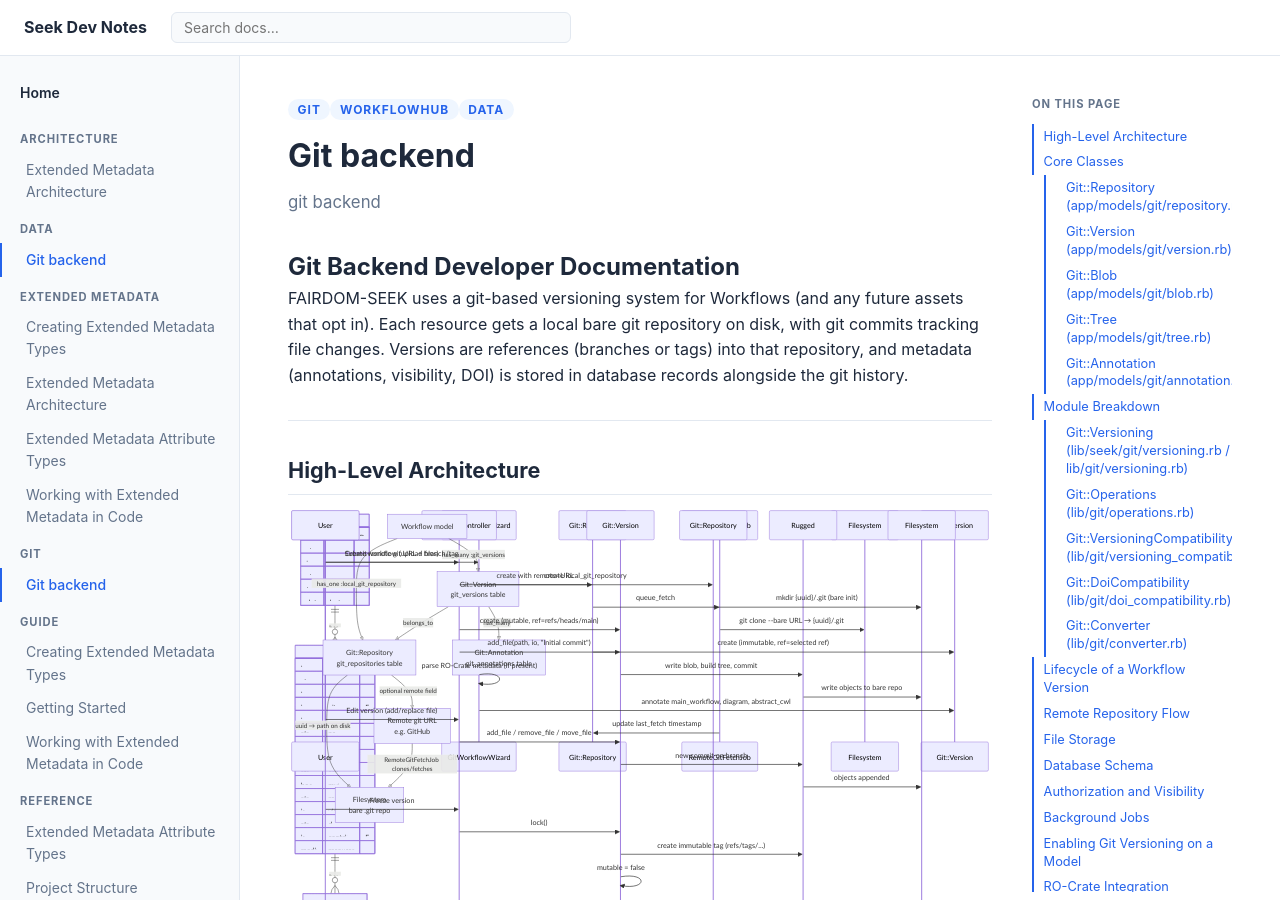
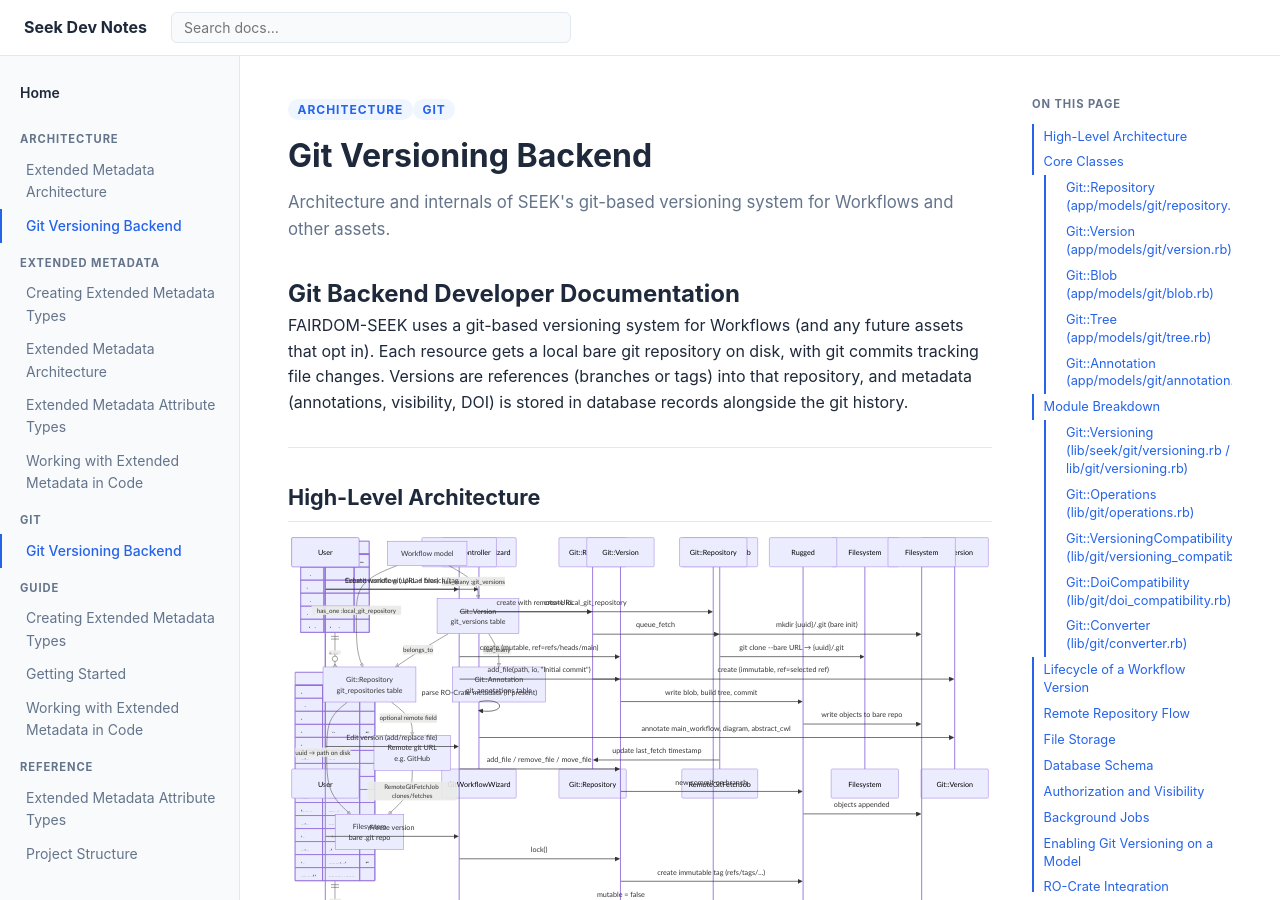
Before and after one commit to stuzart/seek-dev-notes, a Jekyll site: the page built from _docs/git-backend.md, in a window 1280 px wide and 900 px high. Built offline with Jekyll 4.4.1, drawn with Linux system fonts in a browser that asks for light colours.

Commit message:
Fix git backend doc title, description and categories

```diff
--- a/_docs/git-backend.md
+++ b/_docs/git-backend.md
@@ -1,7 +1,7 @@
 ---
-title: Git backend
-description: git backend
-categories: [Git, WorkflowHub, Data]
+title: Git Versioning Backend
+description: Architecture and internals of SEEK's git-based versioning system for Workflows and other assets.
+categories: [Architecture, Git]
 ---
 
 # Git Backend Developer Documentation
```
